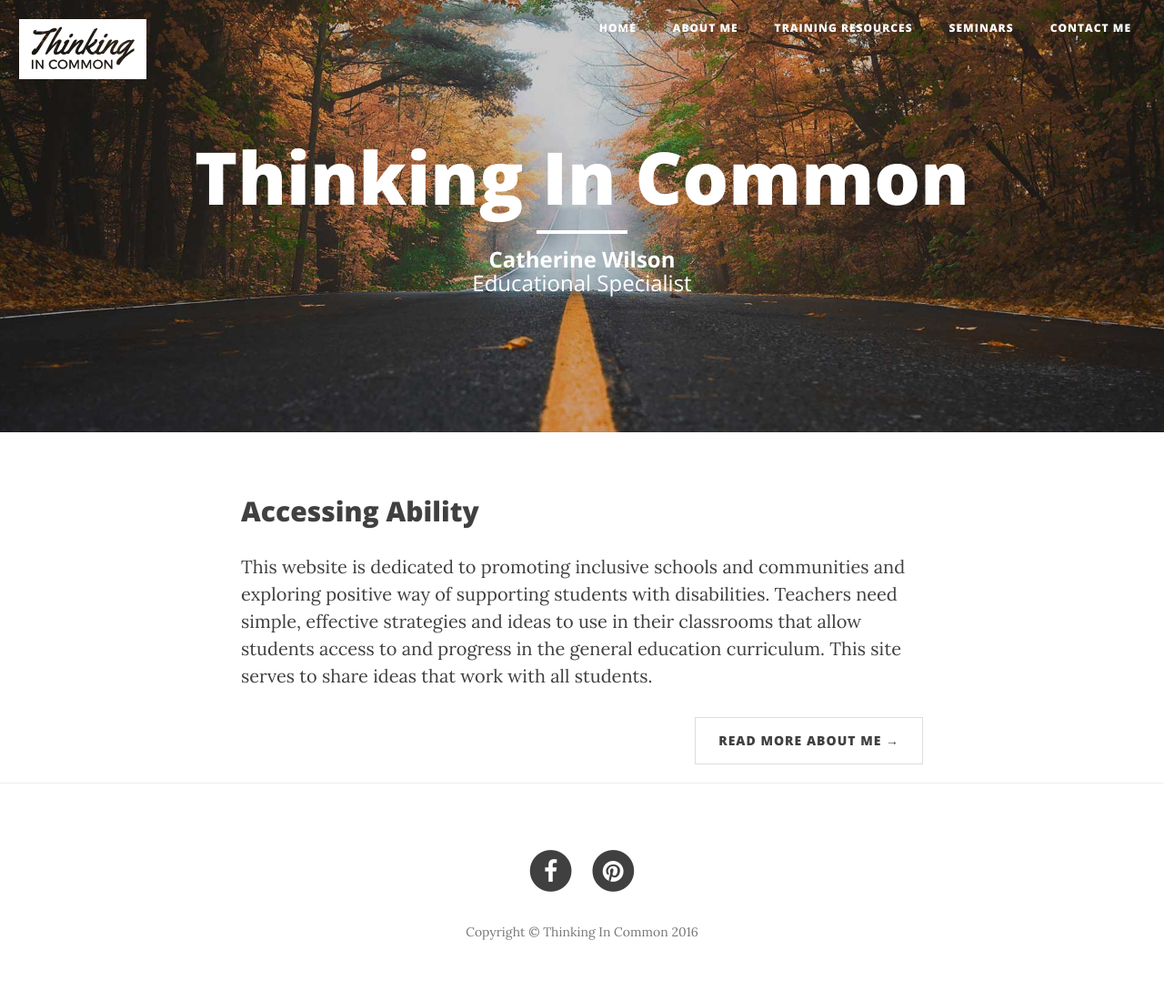
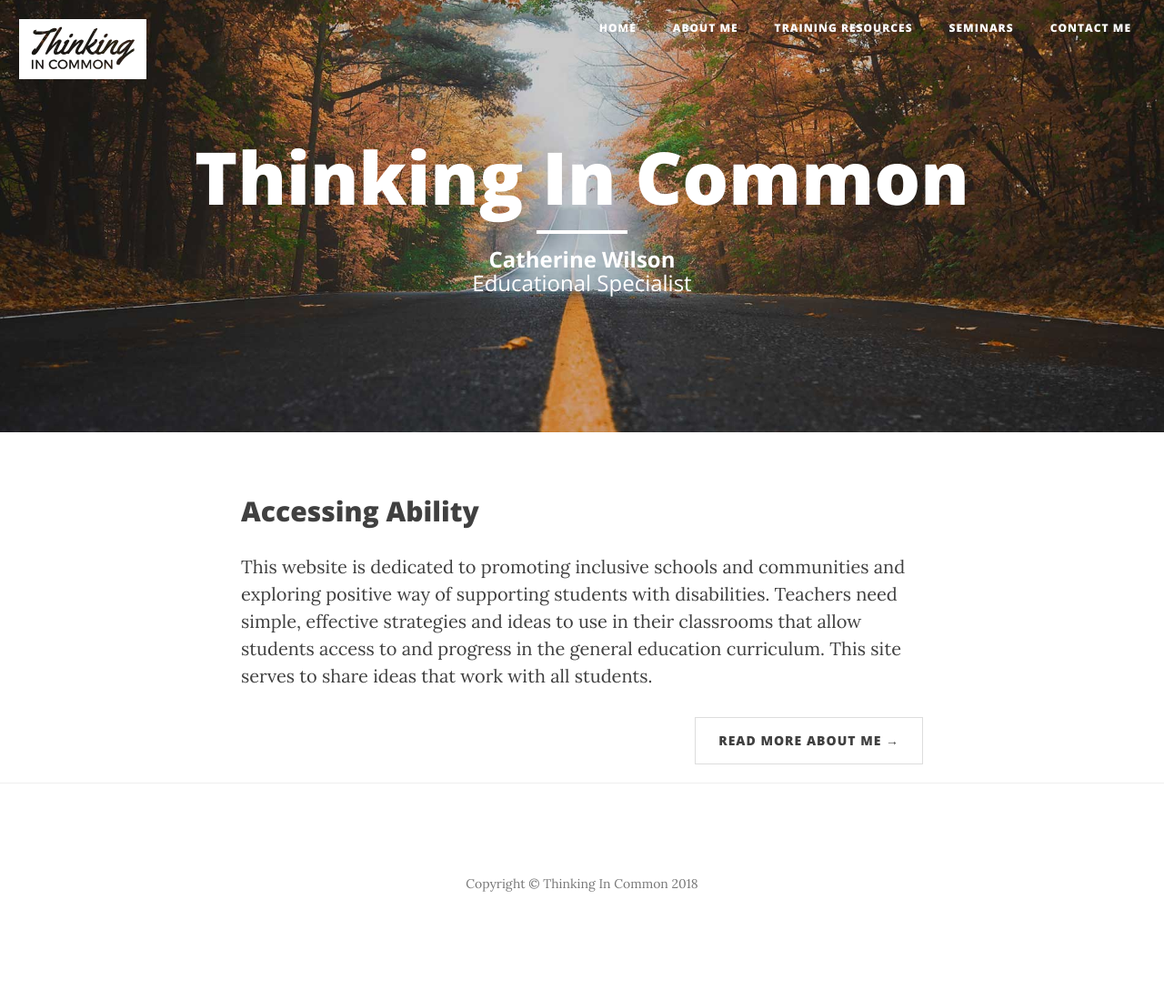
Before and after one commit to iamweswilson/clearlycat, a Jekyll site: the page built from index.html, in a window 1280 px wide. Shown: the whole page at 91% size. Built offline with Jekyll 4.4.1, drawn with Linux system fonts in a browser that asks for light colours; nearby versions of some CDN libraries; comment, search, counter and statistics services are not loaded; after the commit the page ends 1047 px from its top, so only the background shows below that.

Commit message:
removing social media from footer

```diff
--- a/_includes/footer.html
+++ b/_includes/footer.html
@@ -5,25 +5,7 @@
         <div class="container">
             <div class="row">
                 <div class="col-lg-8 col-lg-offset-2 col-md-10 col-md-offset-1">
-                    <ul class="list-inline text-center">
-                        <li>
-                            <a href="//www.facebook.com/profile.php?id=100008189299345" target="_blank">
-                                <span class="fa-stack fa-lg">
-                                    <i class="fa fa-circle fa-stack-2x"></i>
-                                    <i class="fa fa-facebook fa-stack-1x fa-inverse"></i>
-                                </span>
-                            </a>
-                        </li>
-                        <li>
-                            <a href="//pinterest.com/clearlycat" target="_blank">
-                                <span class="fa-stack fa-lg">
-                                    <i class="fa fa-circle fa-stack-2x"></i>
-                                    <i class="fa fa-pinterest fa-stack-1x fa-inverse"></i>
-                                </span>
-                            </a>
-                        </li>
-                    </ul>
-                    <p class="copyright text-muted">Copyright &copy; Thinking In Common 2016</p>
+                    <p class="copyright text-muted">Copyright &copy; Thinking In Common 2018</p>
                 </div>
             </div>
         </div>
```
